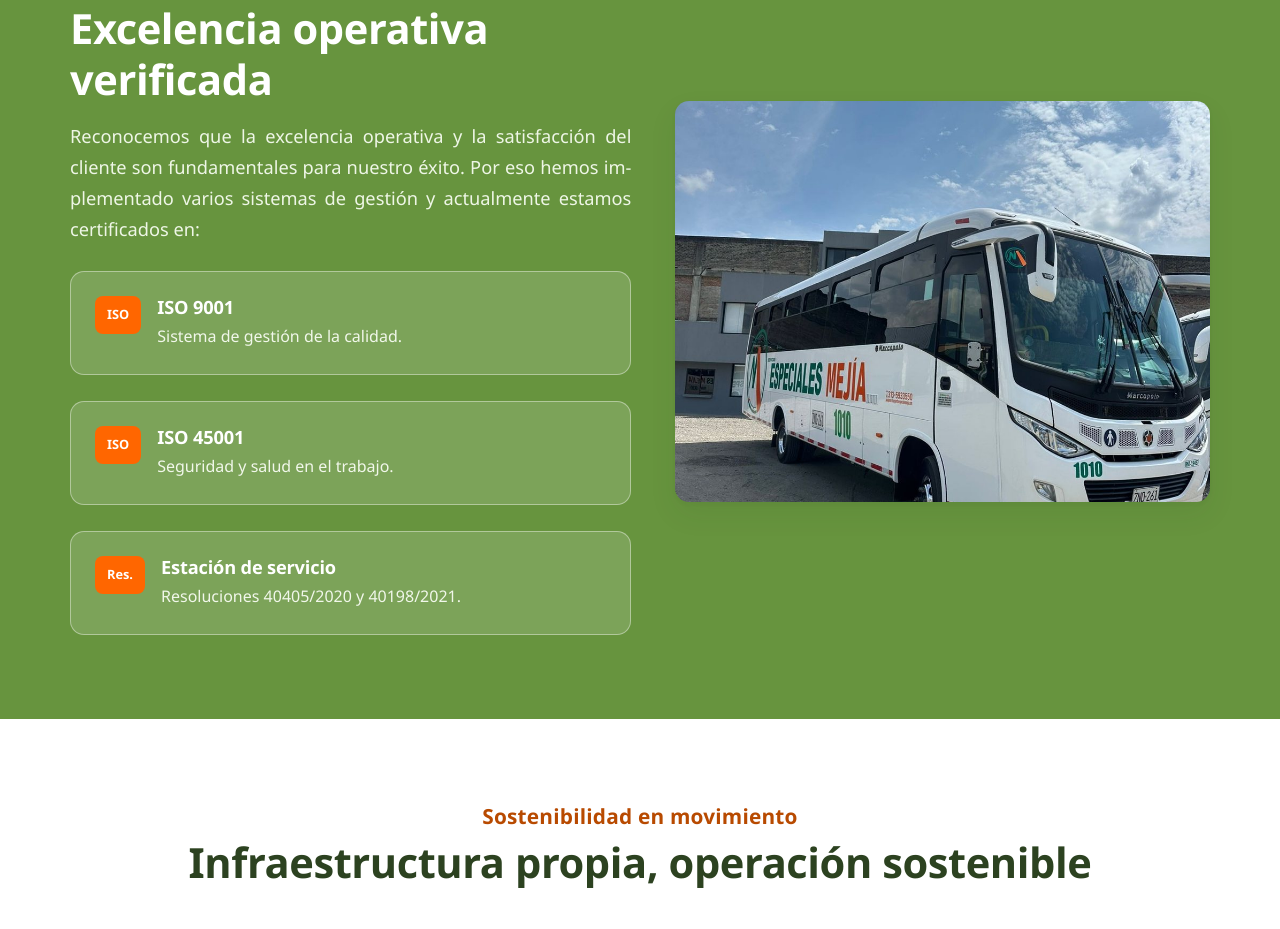
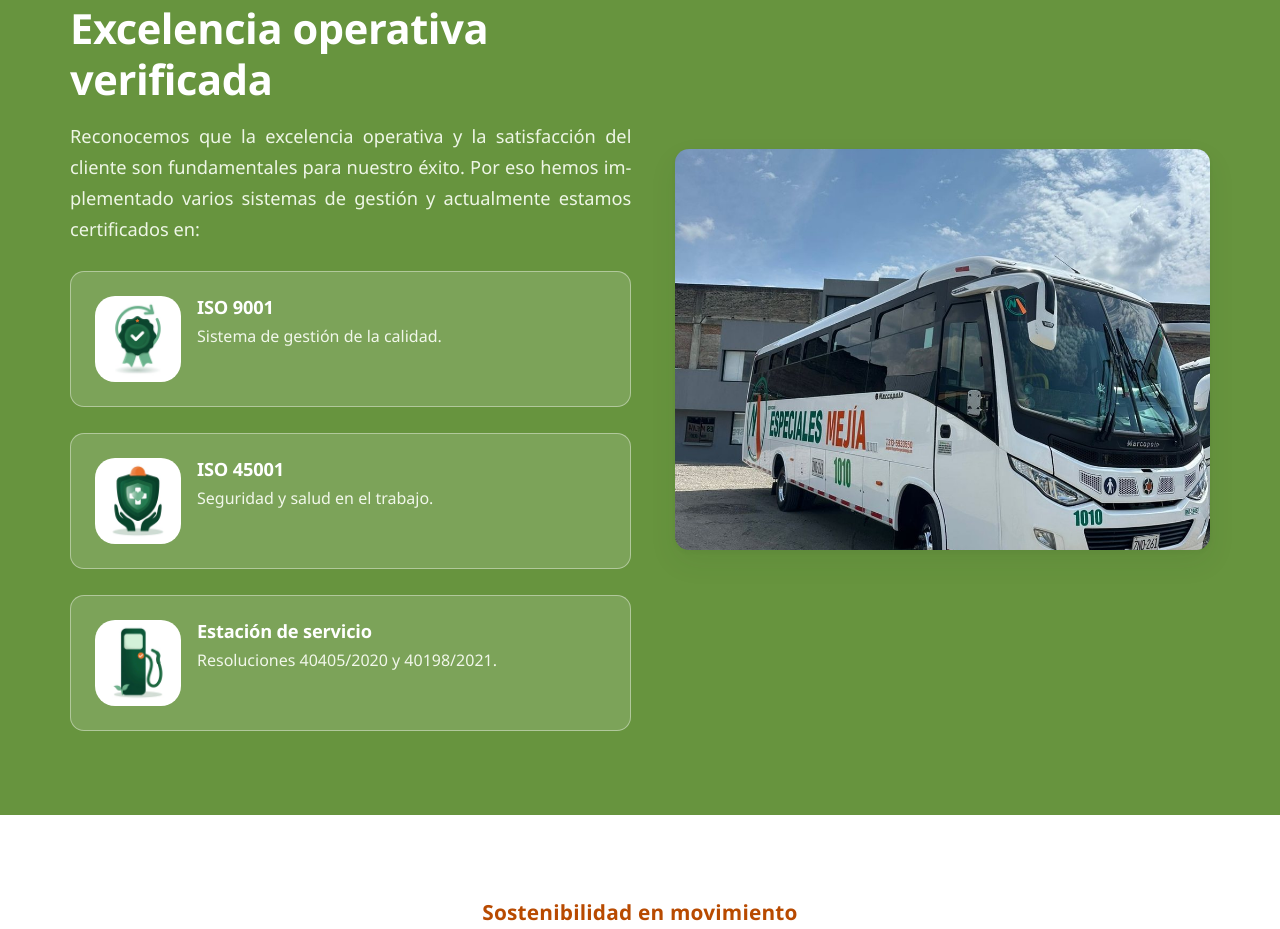
Before and after one commit to Arcandan/especialesmejia, a plain HTML site: page index.html in a window 1280 px wide. Shown: the part 5651-6580 px from the top of the page. Drawn offline with Linux system fonts and the light colour scheme.

Commit message:
Agregar imagenes de contacto (whatsapp) y gestion (iso 9001, iso 45001, estacion de servicio)

```diff
--- a/index.html
+++ b/index.html
@@ -243,6 +243,10 @@
  border:1px solid rgba(255,255,255,.4);border-radius:var(--radio);padding:24px}
 .cert__marca{flex:0 0 auto;font-size:.8rem;font-weight:800;background:var(--naranja-500);color:#fff;
  border-radius:var(--radio-sm);padding:8px 12px}
+.cert__img{flex:0 0 auto;width:86px;height:86px;border-radius:20px;background:#fff;padding:5px;object-fit:contain}
+@media(max-width:519px){ .cert__img{width:72px;height:72px} }
+.chapa--foto{background:#fff;padding:6px}
+.chapa--foto img{width:100%;height:100%;object-fit:contain}
 .cert h3{font-size:1.14rem;margin-bottom:.25em;color:#fff}
 .cert p{font-size:1rem;color:#F1F7EA;margin:0}
 
@@ -649,9 +653,9 @@
       <h2 class="titulo">Excelencia operativa verificada</h2>
       <p class="entradilla justificado">Reconocemos que la excelencia operativa y la satisfacción del cliente son fundamentales para nuestro éxito. Por eso hemos implementado varios sistemas de gestión y actualmente estamos certificados en:</p>
       <div class="rejilla" style="margin-top:26px">
-        <div class="cert"><span class="cert__marca">ISO</span><div><h3>ISO 9001</h3><p>Sistema de gestión de la calidad.</p></div></div>
-        <div class="cert"><span class="cert__marca">ISO</span><div><h3>ISO 45001</h3><p>Seguridad y salud en el trabajo.</p></div></div>
-        <div class="cert"><span class="cert__marca">Res.</span><div><h3>Estación de servicio</h3><p>Resoluciones 40405/2020 y 40198/2021.</p></div></div>
+        <div class="cert"><img class="cert__img" src="img/gestion/iso-9001.jpg" alt="" width="320" height="320" loading="lazy"><div><h3>ISO 9001</h3><p>Sistema de gestión de la calidad.</p></div></div>
+        <div class="cert"><img class="cert__img" src="img/gestion/iso-45001.jpg" alt="" width="320" height="320" loading="lazy"><div><h3>ISO 45001</h3><p>Seguridad y salud en el trabajo.</p></div></div>
+        <div class="cert"><img class="cert__img" src="img/gestion/estacion-servicio.jpg" alt="" width="320" height="320" loading="lazy"><div><h3>Estación de servicio</h3><p>Resoluciones 40405/2020 y 40198/2021.</p></div></div>
       </div>
     </div>
   </div>
@@ -844,7 +848,7 @@
       <article class="con"><div class="chapa"><svg class="ilu" viewBox="0 0 64 64" aria-hidden="true"><ellipse cx="32" cy="58" rx="17" ry="2.6" fill="#D3EEDD" opacity=".55"/><rect x="18" y="4" width="28" height="50" rx="6" fill="#0F4A2E"/><rect x="21.5" y="10" width="21" height="36" rx="2" fill="#D3EEDD"/><rect x="28" y="6.4" width="8" height="1.8" rx=".9" fill="#1F6B45"/><circle cx="32" cy="50" r="2" fill="#6CB294"/><path d="M27 21h3l1.4 3.6-1.7 1.1a8 8 0 003.6 3.6l1.1-1.7 3.6 1.4v3a1 1 0 01-1 1A11.5 11.5 0 0126 22a1 1 0 011-1z" fill="#1F6B45"/><circle cx="46" cy="14" r="7" fill="#E8792F"/><path d="M43 14h6M46 11v6" stroke="#FFFFFF" stroke-width="0"/><circle cx="43.4" cy="14" r="1.2" fill="#FFFFFF"/><circle cx="46" cy="14" r="1.2" fill="#FFFFFF"/><circle cx="48.6" cy="14" r="1.2" fill="#FFFFFF"/></svg></div><div class="con__cuerpo">
         <h3>Teléfonos</h3>
         <p><a href="tel:+573135933550">313 593 3550</a></p><p><a href="tel:+573104419500">310 441 9500</a></p></div></article>
-      <article class="con"><div class="chapa"><svg class="ilu" viewBox="0 0 64 64" aria-hidden="true"><ellipse cx="32" cy="58" rx="17" ry="2.6" fill="#D3EEDD" opacity=".55"/><path d="M32 6a23 23 0 00-19.8 34.7L9 54l13.7-3.1A23 23 0 1032 6z" fill="#0F4A2E"/><path d="M32 11a18 18 0 00-15.3 27.5l-2.1 7.2 7.5-2A18 18 0 1032 11z" fill="#FFFFFF"/><path d="M24.5 21.5c.6-1.4 1.3-1.5 2.4-1.5.5 0 1 .1 1.4 1l1.8 4.2c.2.6 0 1.1-.3 1.5l-1.2 1.5c-.3.3-.3.7-.1 1a14 14 0 006.2 5.6c.4.2.8.1 1-.2l1.5-1.8c.4-.5.9-.5 1.4-.3l4 1.9c.6.3.8.7.7 1.3-.3 2.3-2.4 3.8-4.4 3.9-3 .2-6.8-1.3-10.1-4.6-3.3-3.3-5-7-4.7-9.9.1-.9.5-1.9 1.4-3.6z" fill="#1F6B45"/><circle cx="49" cy="13" r="6" fill="#E8792F"/></svg></div><div class="con__cuerpo">
+      <article class="con"><div class="chapa chapa--foto"><img src="img/contacto/whatsapp.png" alt="" width="256" height="256" loading="lazy"></div><div class="con__cuerpo">
         <h3>WhatsApp</h3>
         <p><a href="https://wa.me/573135933550" target="_blank" rel="noopener">313 593 3550</a></p>
         <a class="boton boton--verde" href="https://wa.me/573135933550" target="_blank" rel="noopener">Escribir ahora</a></div></article>
```
Also changed, not shown: img/contacto/whatsapp.png (added), img/gestion/estacion-servicio.jpg (added), img/gestion/iso-45001.jpg (added), img/gestion/iso-9001.jpg (added).
